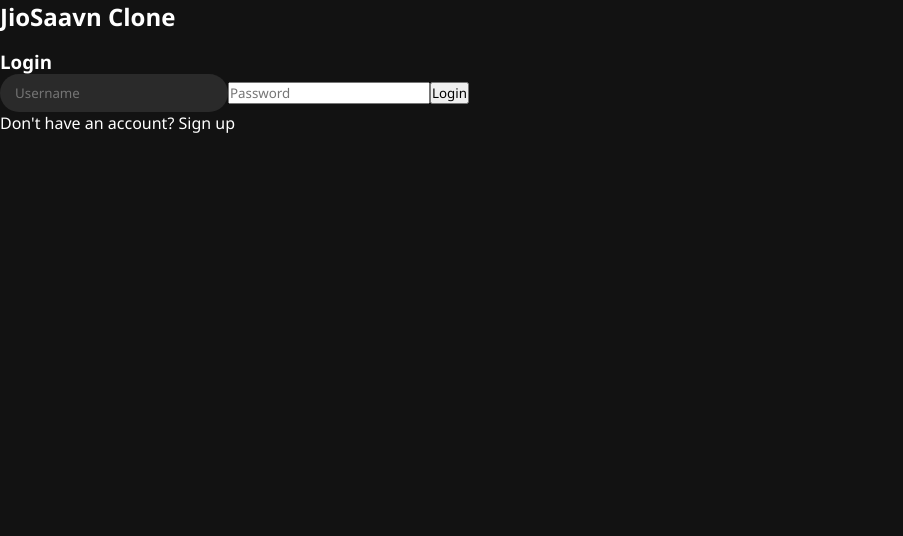
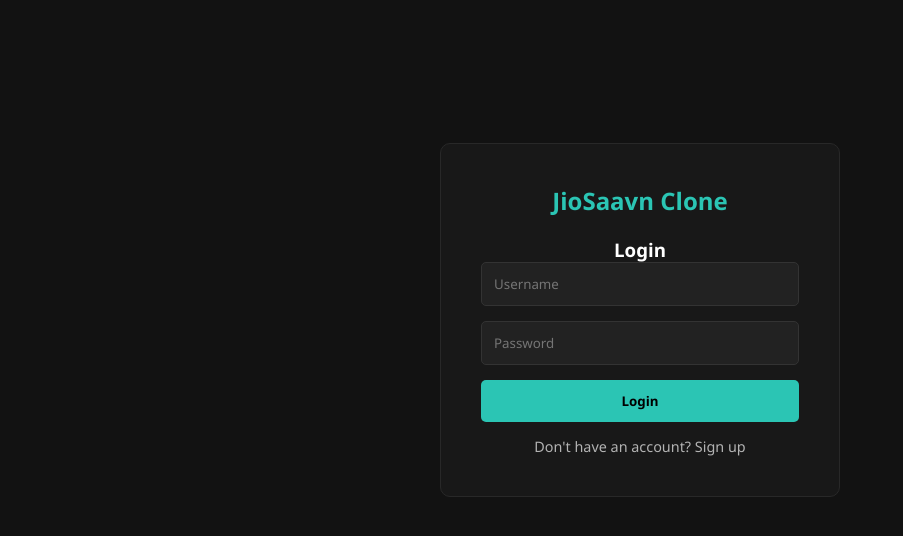
Before and after one commit to CodeSudo/Void, a React (Vite) app: page / in a window 1280 px wide. Shown: the top 536 px of the page, without its empty margins (0-903 px from the left). Built offline with nearby package versions, Linux system fonts and the light colour scheme.

Commit message:
Refactor App.css to include authentication and user menu styles
Added authentication styles and user menu components.

```diff
--- a/App.css
+++ b/App.css
@@ -96,4 +96,41 @@
   border: 4px solid #f3f3f3; border-top: 4px solid var(--primary);
   border-radius: 50%; width: 30px; height: 30px; animation: spin 1s linear infinite; margin: 20px auto;
 }
+
 @keyframes spin { 0% { transform: rotate(0deg); } 100% { transform: rotate(360deg); } }
+
+/* --- Authentication --- */
+.auth-container {
+  display: flex; justify-content: center; align-items: center; height: 80vh;
+}
+.auth-box {
+  background: var(--dark-light); padding: 40px; border-radius: 10px;
+  width: 100%; max-width: 400px; text-align: center; border: 1px solid var(--border);
+}
+.auth-box h2 { margin-bottom: 20px; color: var(--primary); }
+.auth-box input {
+  width: 100%; padding: 12px; margin-bottom: 15px; border-radius: 5px;
+  border: 1px solid #333; background: #222; color: white;
+}
+.auth-btn {
+  width: 100%; padding: 12px; background: var(--primary); color: black;
+  font-weight: bold; border: none; border-radius: 5px; cursor: pointer;
+  margin-bottom: 15px;
+}
+.auth-link { color: var(--text-sec); font-size: 0.9rem; cursor: pointer; }
+.auth-link:hover { color: white; text-decoration: underline; }
+
+/* --- User Menu & Library --- */
+.user-menu { position: relative; display: inline-block; }
+.user-btn { background: none; border: 1px solid var(--border); color: white; padding: 5px 15px; border-radius: 20px; cursor: pointer; }
+
+/* --- Heart Icon --- */
+.btn-heart {
+  background: none; border: none; cursor: pointer; font-size: 1.2rem;
+  color: #555; transition: color 0.2s;
+}
+.btn-heart.liked { color: #e74c3c; /* Red */ }
+.btn-heart:hover { transform: scale(1.1); }
+
+/* --- Empty State --- */
+.empty-state { text-align: center; margin-top: 50px; color: var(--text-sec); }
```
